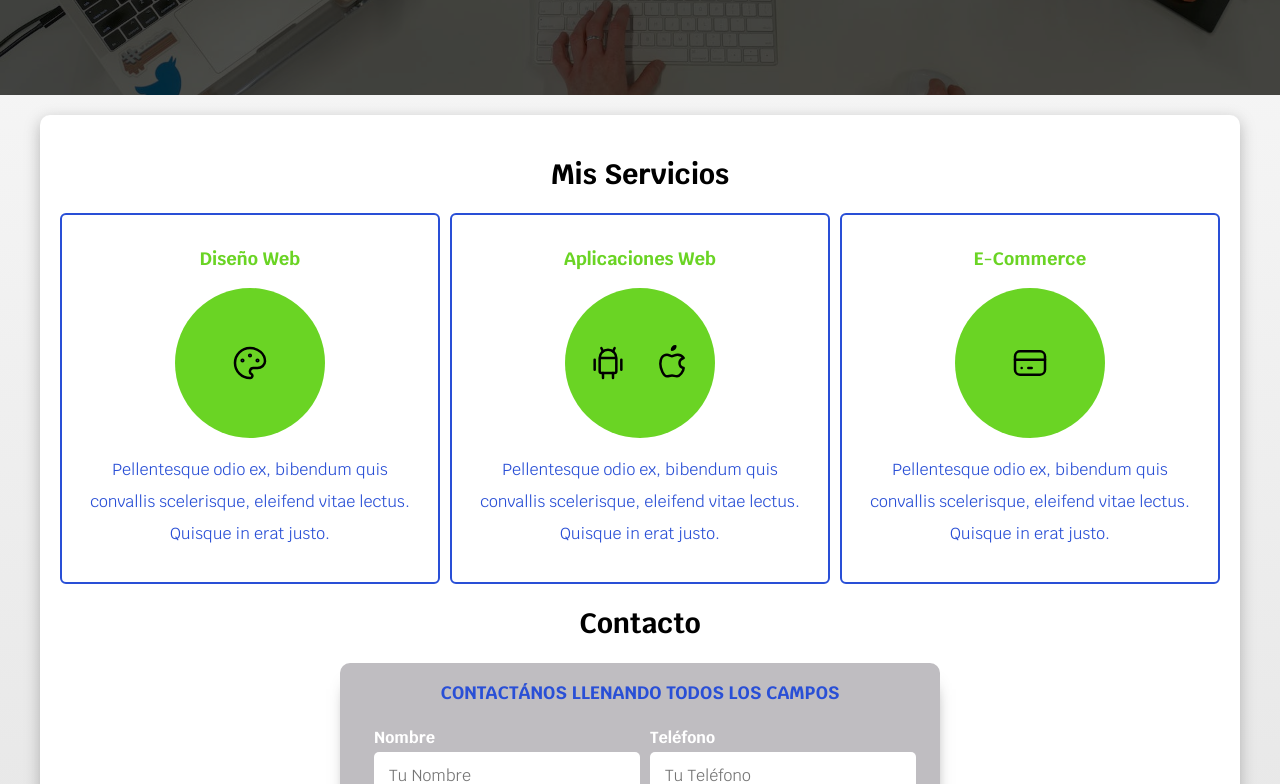
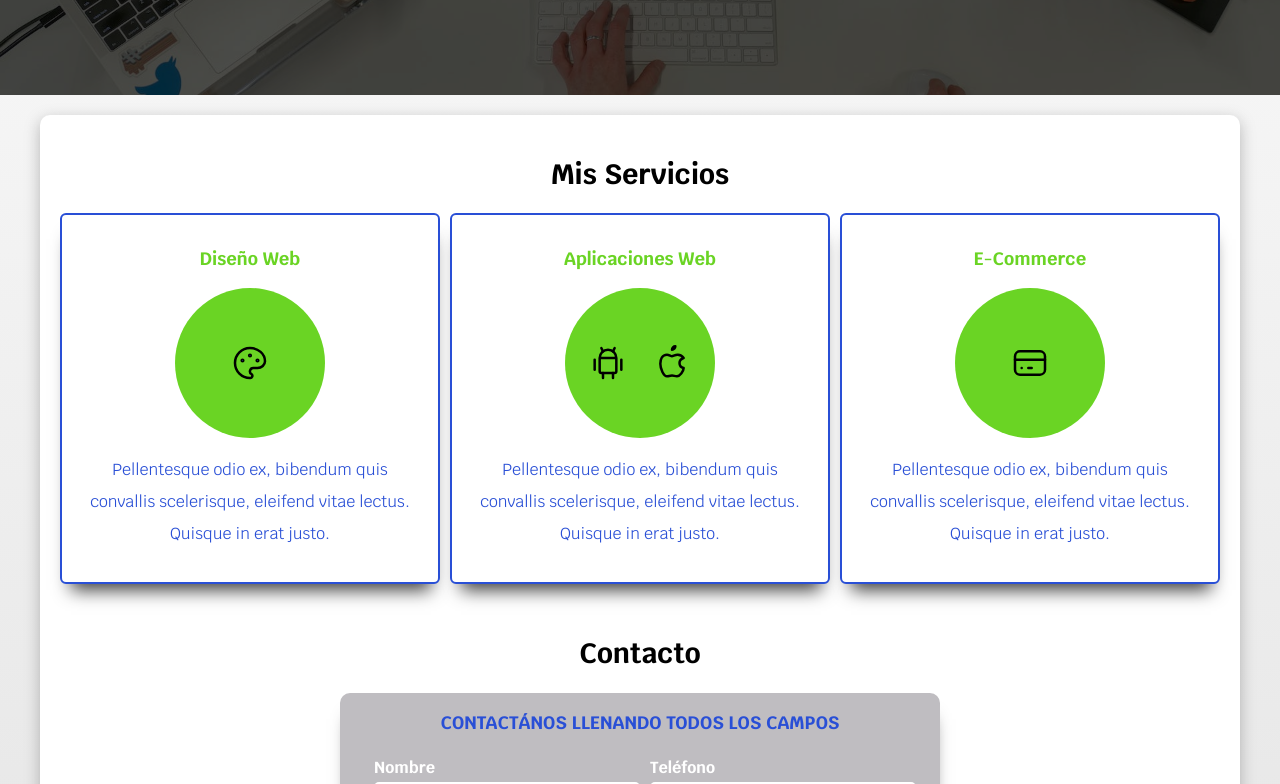
Before and after one commit to JoseManuelMestra/webFrelance.github.io, a plain HTML site: page index.html in a window 1280 px wide. Shown: the part 499-1283 px from the top of the page. Drawn offline with Linux system fonts and the light colour scheme.

Commit message:
Update styles.css

```diff
--- a/CSS/styles.css
+++ b/CSS/styles.css
@@ -269,6 +269,10 @@ h1,h2,h3 {
     display: flex;
     flex-direction: column;
     align-items: center;
+    box-shadow: 1px 16px 17px -10px rgba(0,0,0,0.77);
+    -webkit-box-shadow: 1px 16px 17px -10px rgba(0,0,0,0.77);
+    -moz-box-shadow: 1px 16px 17px -10px rgba(0,0,0,0.77);
+    margin-bottom: 3rem;
 }
 .servicio h3 {
     color: var(--primario);
```
